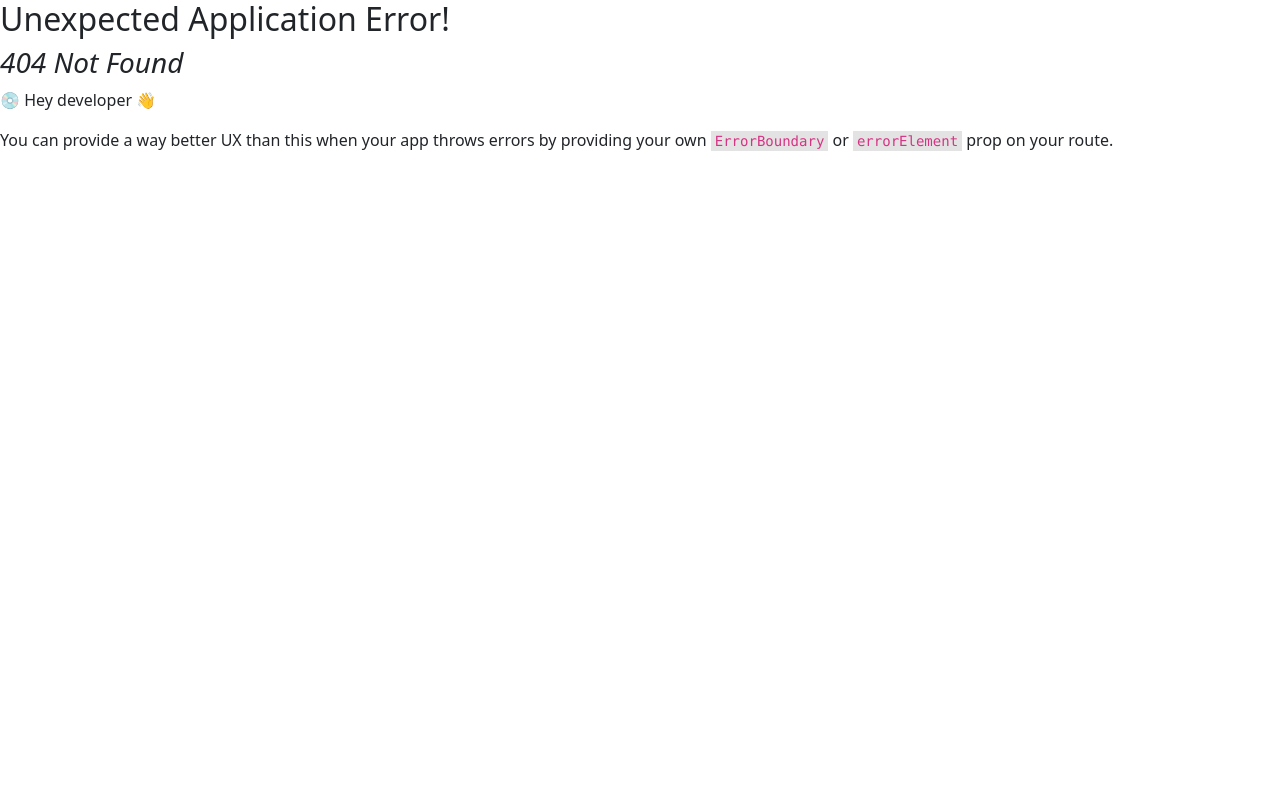
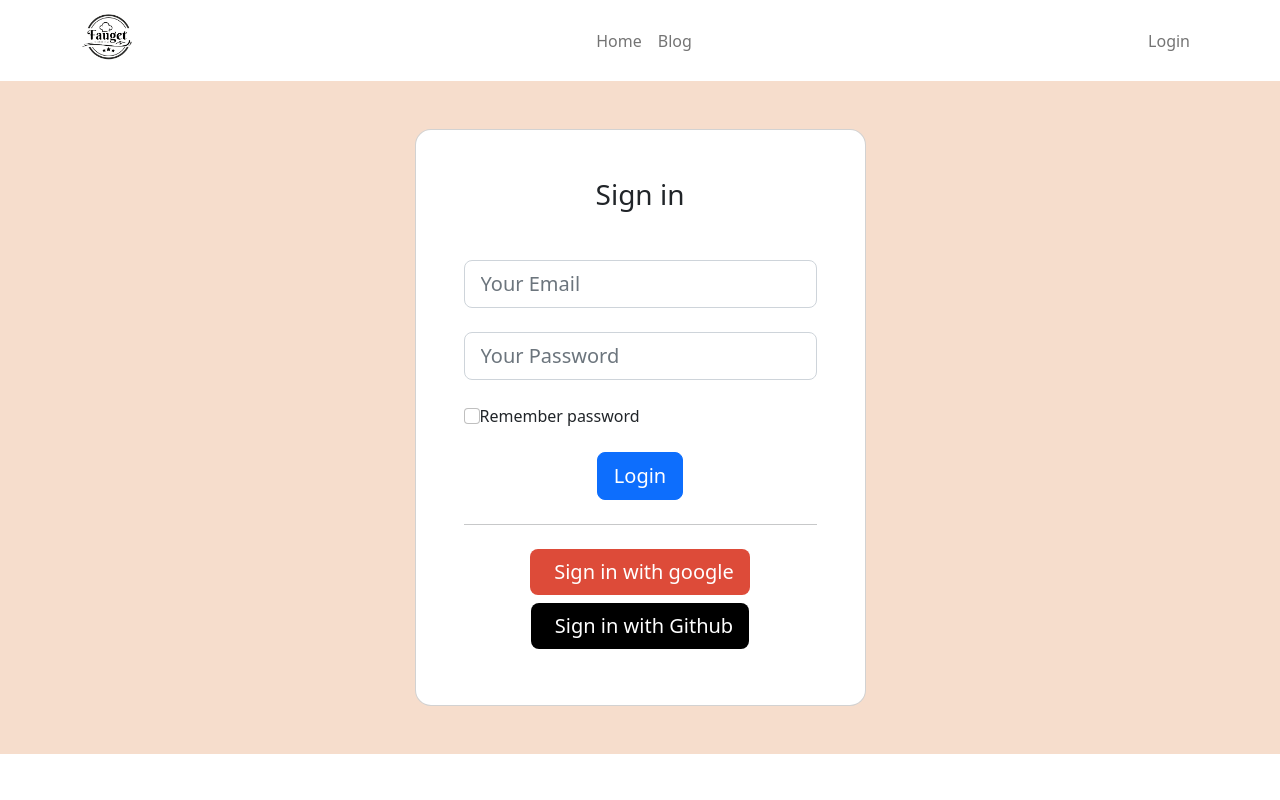
Before and after one commit to Yeakub1/chef-guru, a React (Vite) app: page /login in a window 1280 px wide. Before the commit this address had no page. Shown: the top 800 px of the page. Built offline with nearby package versions, Linux system fonts and the light colour scheme.

Commit message:
login from

```diff
--- a/src/components/Home/Header/Header.jsx
+++ b/src/components/Home/Header/Header.jsx
@@ -14,7 +14,7 @@ const Header = () => {
               <Nav.Link href="/blog">Blog</Nav.Link>
             </Nav>
             <Nav>
-              <Nav.Link href="#deets">Login</Nav.Link>
+              <Nav.Link href="/login">Login</Nav.Link>
 
             </Nav>
           </Navbar.Collapse>
--- a/src/components/Home/Home/Home.css
+++ /dev/null
@@ -1,15 +0,0 @@
-.header-container {
-  /* background: url(../../../assets/header.jpg), rgba(0, 0, 0, 0.3); */
-  height: 90vh;
-  background-repeat: no-repeat;
-  background-attachment: fixed;
-  background-size: 100% 100%;
-  position: relative;
-}
-.text-area {
-  position: absolute;
-  text-align: center;
-  top: 50%;
-  left: 50%;
-  transform: translate(-50%, -50%);
-}
--- a/src/components/Home/Home/Home.jsx
+++ b/src/components/Home/Home/Home.jsx
@@ -1,5 +1,4 @@
 import React from "react";
-import './Home.css'
 import Chef from "../Chef/Chef";
 import bg from '../../../assets/header.jpg'
 import bg2 from '../../../assets/banner.jpg'
--- /dev/null
+++ b/src/components/User/Login/Login.jsx
@@ -0,0 +1,79 @@
+import React from 'react';
+
+const Login = () => {
+    return (
+      <div>
+        <section className="" style={{ backgroundColor: " #F6DDCC" }}>
+          <div className="container py-5 h-100">
+            <div className="row d-flex justify-content-center align-items-center h-100">
+              <div className="col-12 col-md-8 col-lg-6 col-xl-5">
+                <div
+                  className="card shadow-2-strong"
+                  style={{ borderRadius: "1rem" }}
+                >
+                  <div className="card-body p-5 text-center">
+                    <h3 className="mb-5">Sign in</h3>
+                    <div className="form-outline mb-4">
+                      <input
+                        type="email"
+                        id="typeEmailX-2"
+                        className="form-control form-control-lg"
+                        placeholder="Your Email"
+                      />
+                    </div>
+                    <div className="form-outline mb-4">
+                      <input
+                        type="password"
+                        id="typePasswordX-2"
+                        className="form-control form-control-lg"
+                        placeholder="Your Password"
+                      />
+                    </div>
+                    {/* Checkbox */}
+                    <div className="form-check d-flex justify-content-start mb-4">
+                      <input
+                        className="form-check-input"
+                        type="checkbox"
+                        defaultValue=""
+                        id="form1Example3"
+                      />
+                      <label
+                        className="form-check-label"
+                        htmlFor="form1Example3"
+                      >
+                        {"  "}
+                        Remember password{" "}
+                      </label>
+                    </div>
+                    <button
+                      className="btn btn-primary btn-lg btn-block"
+                      type="submit"
+                    >
+                      Login
+                    </button>
+                    <hr className="my-4" />
+                    <button
+                      className="btn btn-lg btn-block btn-primary mb-2 border-0"
+                      style={{ backgroundColor: "#dd4b39" }}
+                      type="submit"
+                    >
+                      <i className="fab fa-google me-2" /> Sign in with google
+                    </button>
+                    <button
+                      className="btn btn-lg btn-block btn-primary mb-2 bg-black border-0"
+                      type="submit"
+                    >
+                      <i className="fab fa-facebook-f me-2" />
+                      Sign in with Github
+                    </button>
+                  </div>
+                </div>
+              </div>
+            </div>
+          </div>
+        </section>
+      </div>
+    );
+};
+
+export default Login;
--- a/src/main.jsx
+++ b/src/main.jsx
@@ -6,6 +6,7 @@ import { createBrowserRouter, RouterProvider } from "react-router-dom";
 import Main from './components/Layout/Main';
 import Home from './components/Home/Home/Home';
 import Blog from './components/Home/Blog/Blog';
+import Login from './components/User/Login/Login';
 
 const router = createBrowserRouter([
   {
@@ -20,6 +21,10 @@ const router = createBrowserRouter([
         path: '/blog',
         element: <Blog></Blog>
       },
+      {
+        path: '/login',
+        element: <Login></Login>
+      },
     ]
   },
 ]);
```
Also changed, not shown: src/components/User/Registerion/Registerion.jsx (added, +11 -0 lines).
